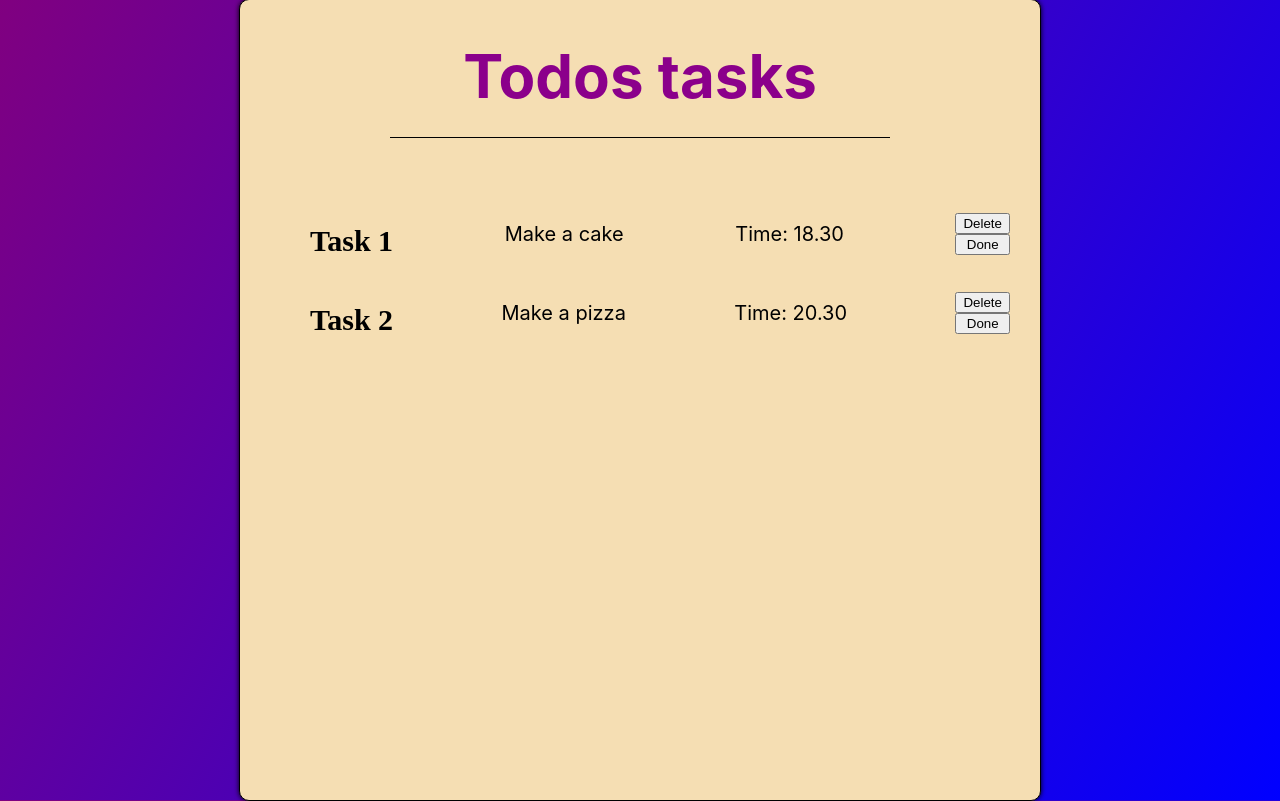
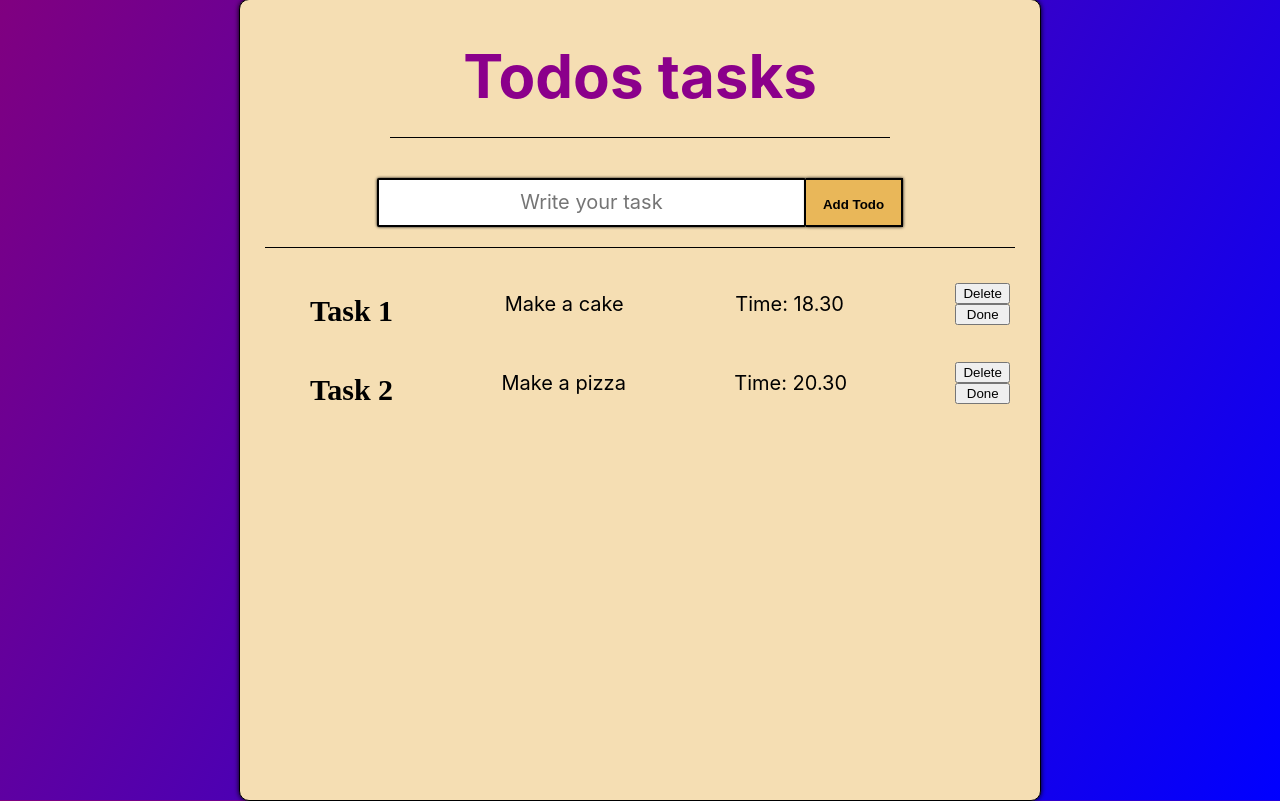
Before and after one commit to Konradk7/react-redux-toolkit, a React (Create React App) app: page / in a window 1280 px wide. Built offline with nearby package versions, Linux system fonts and the light colour scheme.

Commit message:
Add input & btn head

```diff
--- a/src/App.js
+++ b/src/App.js
@@ -6,6 +6,10 @@ function App() {
         <div className="App">
             <div className="app_container">
                 <h1 className="app_container--title">Todos tasks</h1>
+                <div className="app_container--add-todo">
+                    <input type="text" placeholder="Write your task"/>
+                    <button>Add Todo</button>
+                </div>
                 <div className="app_container--todos">
                     <ul>
                         <li>
--- a/src/sass/App.scss
+++ b/src/sass/App.scss
@@ -33,6 +33,44 @@ body {
     color: darkmagenta;
   }
 
+  &--add-todo {
+    padding-bottom: 20px;
+    text-align: center;
+    width: 750px;
+    border-bottom: 1px solid black;
+
+    button {
+      padding: 17px 17px 13px 17px;
+      border-radius: 0;
+      border: 2px solid black;
+      border-left: none;
+      box-shadow: 0 0 3px 0 black;
+      font-weight: bold;
+      background: darken(wheat, 20%);
+      transition: 100ms;
+      &:active {
+        transform: scale(1.1);
+        border: 2px solid black;
+        background: darken(wheat, 25%);
+      }
+    }
+
+    input {
+      padding: 11px 80px;
+      outline: none;
+      border-radius: 2px;
+      box-shadow: 0 0 3px 0 black;
+      border: 2px solid black;
+      font-size: 20px;
+
+      &::placeholder {
+        font-family: -apple-system;
+        font-size: 20px;
+        text-align: center;
+      }
+    }
+  }
+
   &--todos {
     li {
       display: flex;
@@ -41,6 +79,7 @@ body {
       justify-content: space-between;
       width: 700px;
     }
+
     h3 {
       font-size: 30px;
       font-family: "Abyssinica SIL";
@@ -53,9 +92,11 @@ body {
 
 
     }
+
     button {
 
     }
+
     .buttons {
       display: flex;
       flex-direction: column;
```
